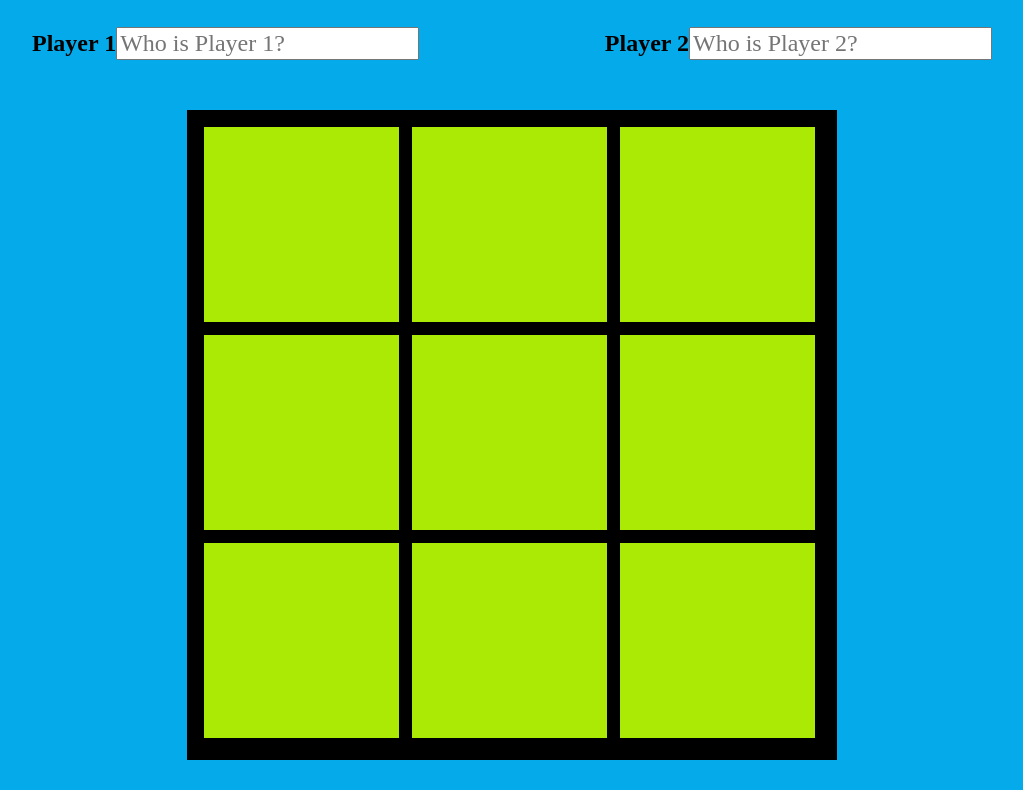
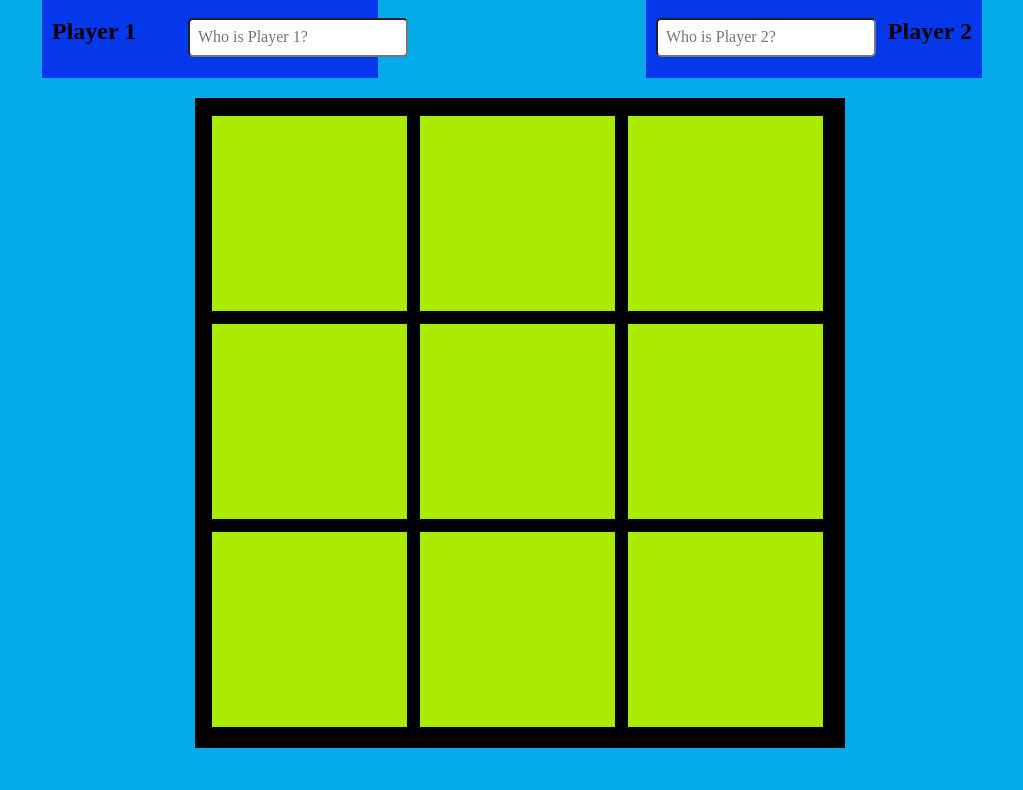
Before and after one commit to dtpearl/Project0, a plain HTML site: page index.html in a window 1280 px wide. Shown: the part 73-863 px from the top of the page, without its empty margins (128-1151 px from the left). After the commit the page ends 821 px from the top, so only its background shows below. Drawn offline with Linux system fonts and the light colour scheme.

Commit message:
Added board and game reset functionality and connected text inputs to update player names

```diff
--- a/css/style.css
+++ b/css/style.css
@@ -1,6 +1,6 @@
 /*
 Color pallet
-
+#0538ea
 #05aaea
 https://www.color-hex.com/color/05aaea
 #aaea05
@@ -21,17 +21,56 @@ body {
 }
 
 h2 {
+  /* display: inline-block; */
+}
+
+.player-box{
+  position: absolute;
+  height: 80px;
+  width: 35%;
+  background-color: #0538ea;
+}
+
+#pb1 {
+  top: 50px;
+  left: 10px;
+}
+
+#pb2 {
+  top: 50px;
+  right: 10px;
+}
+
+#pl1 {
   display: inline-block;
+  position: absolute;
+  left: 10px;
 }
 
 #pl2 {
   display: inline-block;
   position: absolute;
-  right: 0;
+  right: 10px;
 }
 
+#player1 {
+  margin-top: 20px;
+  padding: 0.5em;
+  border-radius: 5px;
+  margin-left: 146px;
+}
+
+#player2 {
+  margin-top: 20px;
+  padding: 0.5em;
+  border-radius: 5px;
+  margin-left: 10px;
+}
 .gameboard {
-  position: relative;
+  top: 120px;
+  left: 17%;
+  /* position: relative; */
+  position: absolute;
   display: block;
   width: 650px;
   height: 650px;
--- a/index.html
+++ b/index.html
@@ -19,11 +19,15 @@
     <div class="container">
       <h1>Let's Play Tic-Tac-Toe</h1>
 
-      <h2 id="pl1">Player 1<input type="text" id="player1" placeholder="Who is Player 1? "></h2>
+      <div class="player-box" id="pb1">
+        <h2 id="pl1">Player 1</h2>
+        <input type="text" id="player1" placeholder="Who is Player 1? ">
+      </div>
 
-
-      <h2 id="pl2">Player 2<input type="text" id="player2" placeholder="Who is Player 2?"></h2>
-
+      <div class="player-box" id="pb2">
+        <h2 id="pl2">Player 2</h2>
+        <input type="text" id="player2" placeholder="Who is Player 2?">
+      </div>
 
       <div class="gameboard">
         <div class="squares" id="sq1"></div>
--- a/js/tictactoe.js
+++ b/js/tictactoe.js
@@ -36,12 +36,15 @@ const gameboard = {
     ) {
       console.log(`${this.currentPlayer} is the winner`);
       declareWinner(this.currentPlayer);
+    } else if (this.playedNumbers.length === 9) {
+      declareDraw();
     }
   }
 
 }
 
 const updateGameboard = function () {
+  $('.squares').html('');
   for (let i = 0; i < gameboard.player1.length; i++) {
     $(`#sq${gameboard.player1[i]}`).html('X');
   }
@@ -57,6 +60,19 @@ const declareWinner = function (player) {
   $('#winner').html(`The winner is ${winner}!`);
 }
 
+const declareDraw = function () {
+  $('#gameover').show();
+  $('#winner').html(`It's a draw!`);
+}
+
+const resetGame = function () {
+  gameboard.player1 = [];
+  gameboard.player2 = [];
+  gameboard.playedNumbers = [];
+  updateGameboard();
+  $('#gameover').hide();
+};
+
 $(document).ready(function(){
 
 $('.squares').on('click', function(){
@@ -65,6 +81,17 @@ $('.squares').on('click', function(){
   gameboard.takeTurn(squareClicked);
 });
 
+$('#reset-game').on('click', function () {
+  resetGame();
+});
+
+$('#player1').on('keyup', function () {
+  $('#pl1').text($('#player1').val());
+})
+
+$('#player2').on('keyup', function () {
+  $('#pl2').text($('#player2').val());
+})
 });
 
 
```
